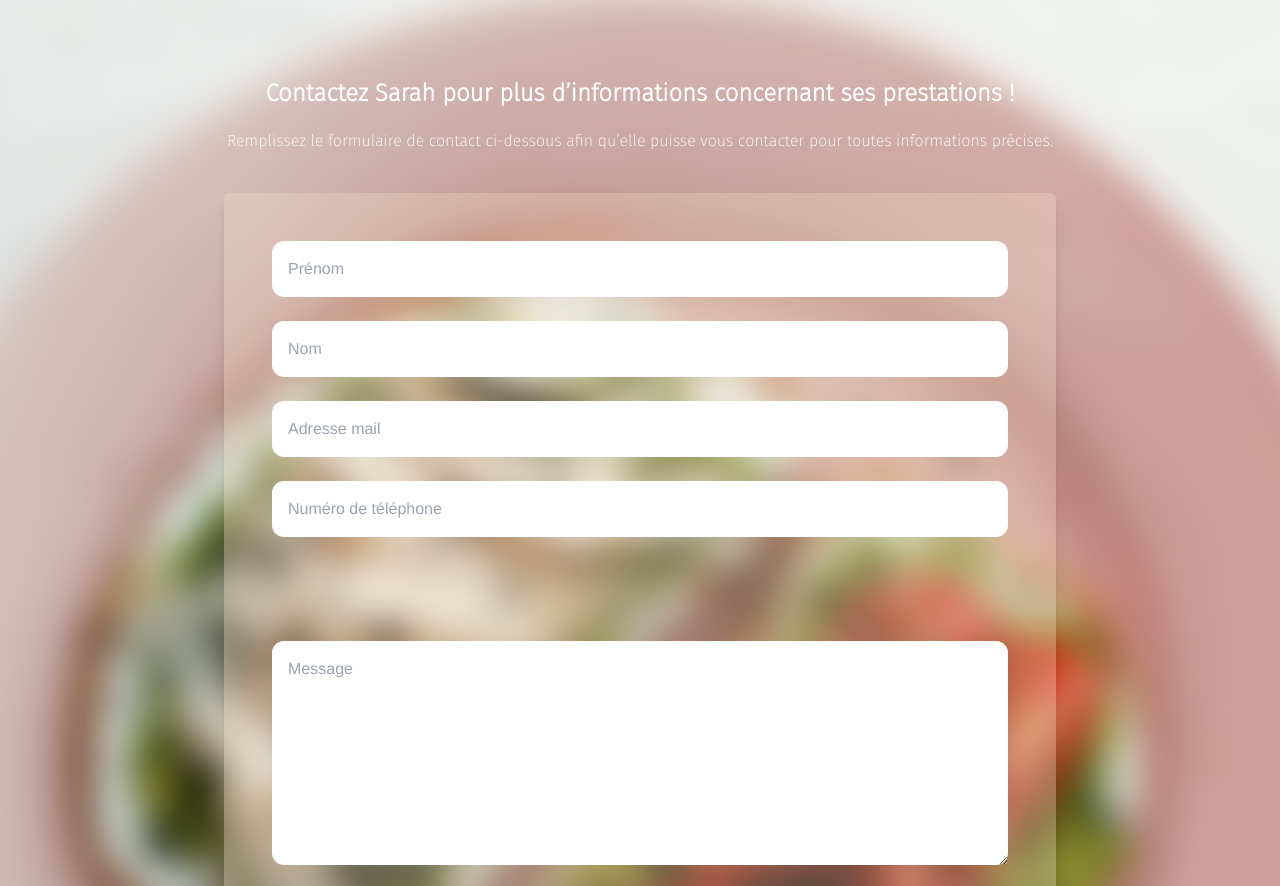
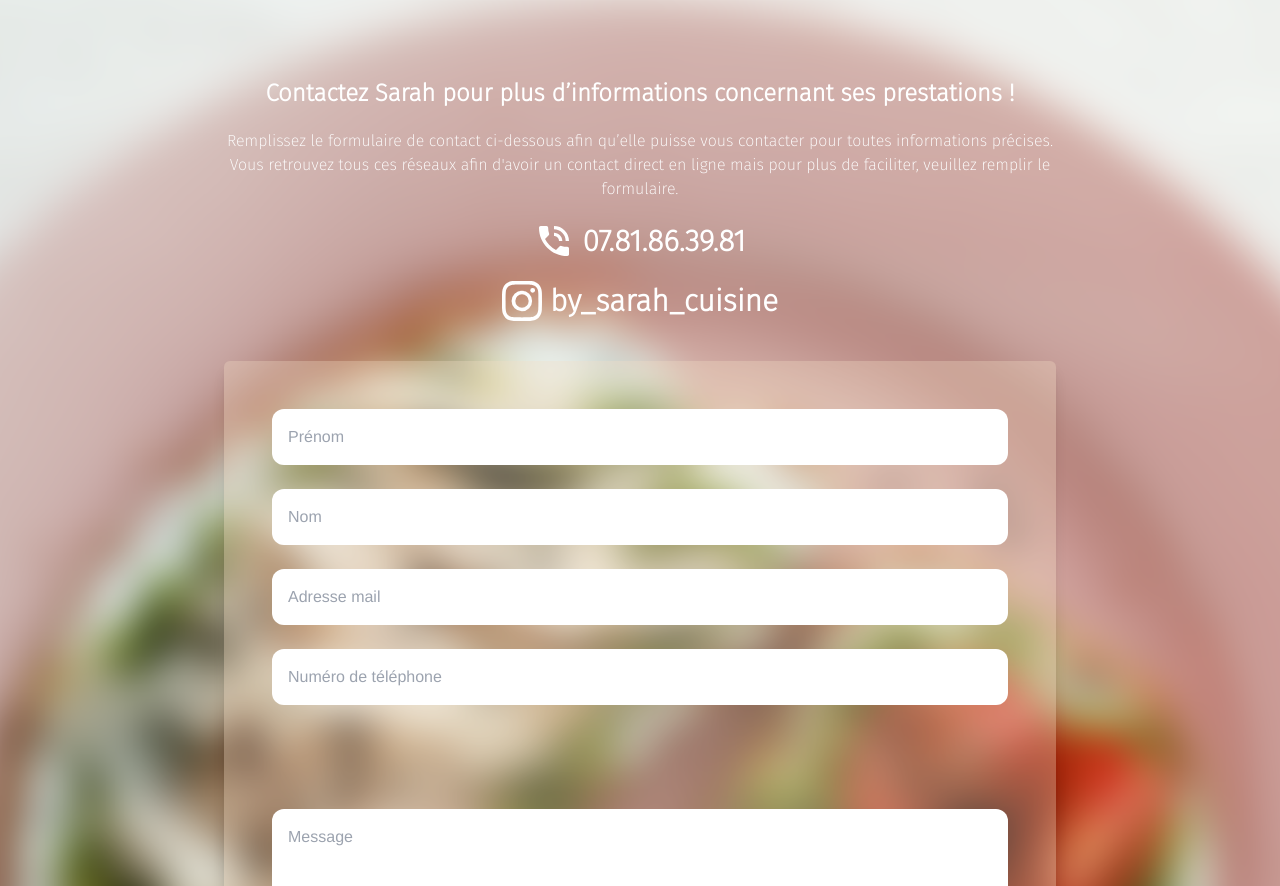
Before and after one commit to franzhopp/By-Sarah-Cuisine, a React (Vite) app: page / in a window 1280 px wide. Shown: the part 3520-4406 px from the top of the page. Built offline with nearby package versions, Linux system fonts and the light colour scheme.

Commit message:
[ADD] update

```diff
--- a/src/Components/Contact/contact.jsx
+++ b/src/Components/Contact/contact.jsx
@@ -6,7 +6,7 @@ const TitleForm = () => {
     <div>
       <div className="image-contact-by-sarah-cuisine max-w-4xl mx-auto sm:py-20 sm:px-6 lg:px-8">
         <span className="flex justify-center">
-          <img data-aos="fade-right" src={Image} alt="" className="mt-24 sm:mt-4 px-9" />
+          <img data-aos="fade-right" src={Image} alt="" className="mt-20 sm:mt-4 px-9" />
         </span>
       </div>
     </div>
--- a/src/Components/Contact/form.jsx
+++ b/src/Components/Contact/form.jsx
@@ -1,3 +1,6 @@
+import { MdPhoneInTalk } from "react-icons/md";
+import { BsInstagram } from "react-icons/bs";
+
 const Form = () => {
   return (
     <section className="image-blur-by-sarah-cuisine">
@@ -10,14 +13,25 @@ const Form = () => {
           <div className="mb-10">
             <p className="font-sans-serif text-white">
               Remplissez le formulaire de contact ci-dessous afin qu’elle puisse
-              vous contacter pour toutes informations précises.
+              vous contacter pour toutes informations précises. Vous retrouvez tous ces réseaux afin d'avoir un contact direct en ligne mais pour plus de faciliter, veuillez remplir le formulaire.
             </p>
+            <div className="flex justify-center items-center space-x-2 mt-5">
+              <MdPhoneInTalk className="h-10 w-10 text-white" />
+              <p className="font-sans-serif text-white text-3xl font-extrabold">
+                07.81.86.39.81
+              </p>
+            </div>
+            <div className="flex justify-center items-center space-x-2 mt-5">
+              <BsInstagram className="h-10 w-10 text-white" />
+              <p className="font-sans-serif text-white text-3xl font-extrabold">
+                by_sarah_cuisine
+              </p>
+            </div>
           </div>
 
           <div className="bg-contact p-8 shadow-lg lg:col-span-3 lg:p-12 rounded-md mb-11">
             <form action="" className="space-y-4">
               <div action="" className="space-y-4">
-
                 <div>
                   <input
                     className="rounded-xl w-full p-4 outline-none input-secondary border-gray-200 text-md mb-2"
```
Lines whose indentation alone changed are shown as unchanged.
